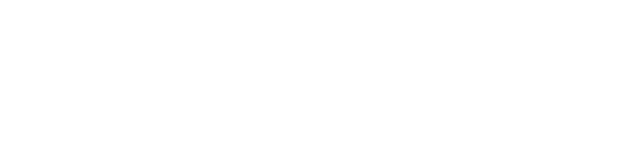
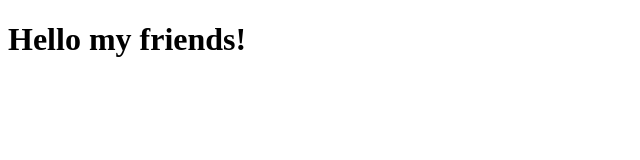
Before and after one commit to Vitaliy-Obukh/blended-js, a plain HTML site: page index.html in a window 1280 px wide. Shown: the whole page, without its empty margins (0-640 px from the left). Drawn offline with Linux system fonts and the light colour scheme.

Commit message:
add lesson 1

```diff
--- a/index.html
+++ b/index.html
@@ -6,6 +6,7 @@
     <title>Document</title>
   </head>
   <body>
+    <h1>Hello my friends!</h1>
     <script src="./js/lesson-1.js" defer></script>
     <script src="./js/lesson-2.js" defer></script>
     <script src="./js/lesson-3.js" defer></script>
```
Also changed, not shown: js/lesson-1.js (+103 -0 lines).
